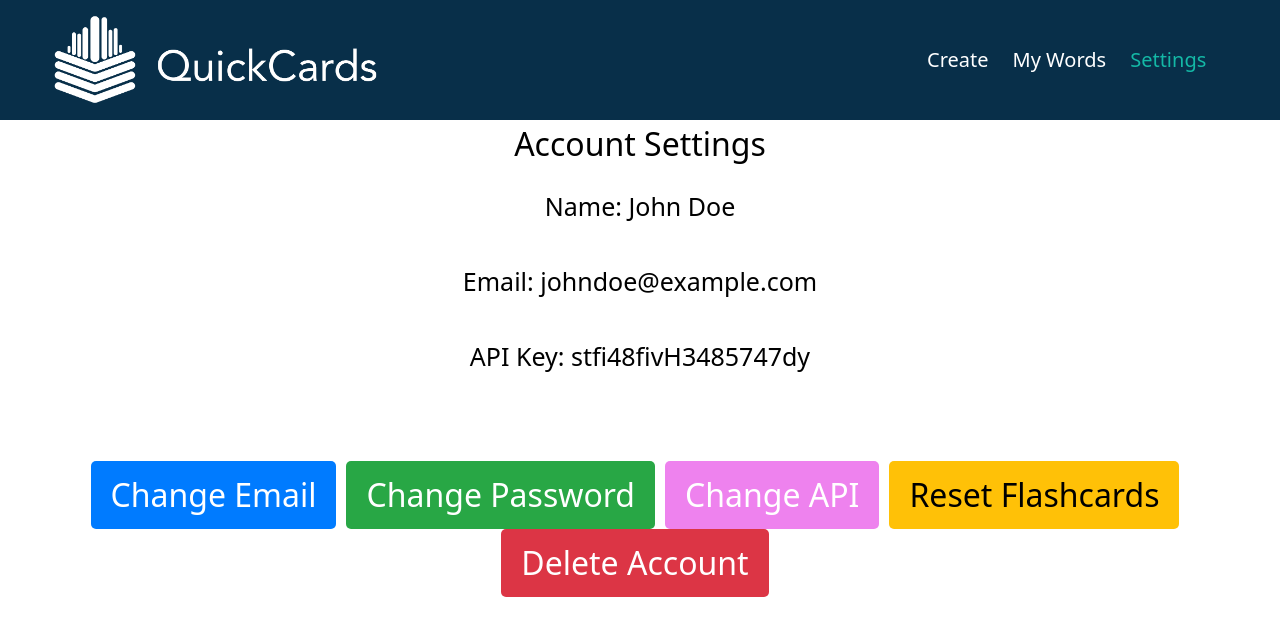
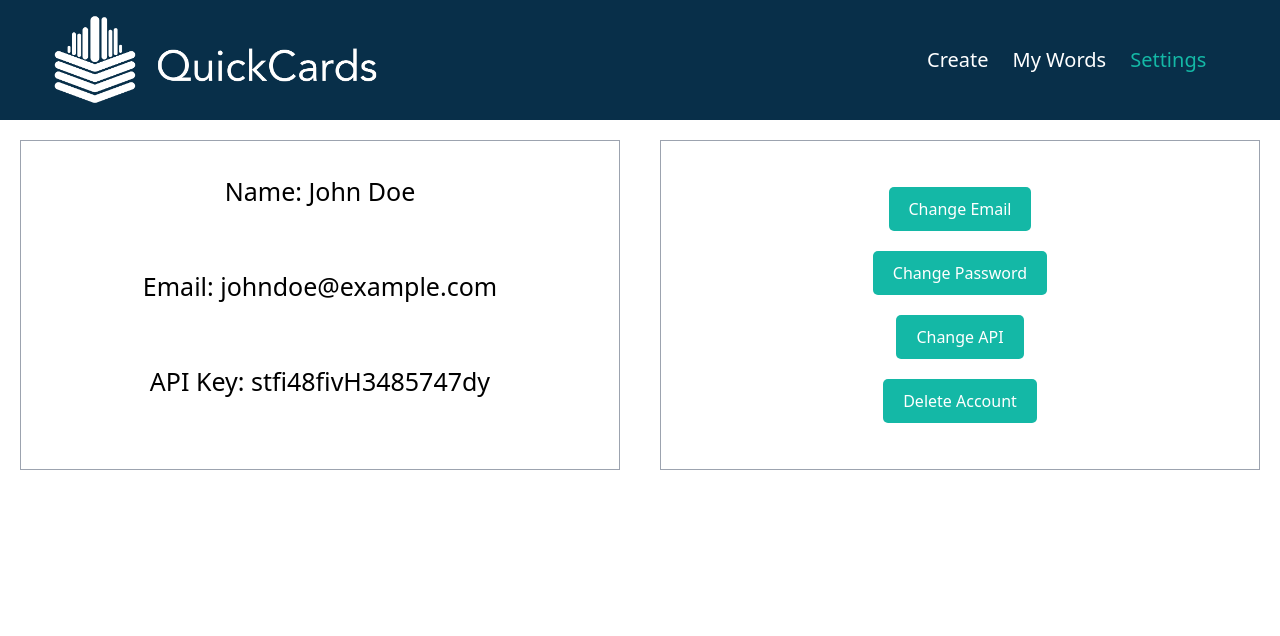
Before and after one commit to garrettjgp18/QuickCards_v2, a React (Vite) app in the folder frontend/quickcards/: page /settings in a window 1280 px wide. Shown: the top 636 px of the page. Built offline with nearby package versions, Linux system fonts and the light colour scheme.

Commit message:
Add files via upload
Change layout and look to the figma layout and look.

```diff
--- a/frontend/quickcards/src/pages/Settings.jsx
+++ b/frontend/quickcards/src/pages/Settings.jsx
@@ -40,22 +40,21 @@ function SettingsPage() {
     };
 
     return (
-      <div>
-        <div style={{ textAlign: 'center'}}>
-            <h1 style={{ fontSize: '2rem', marginBottom: '20px' }}>Account Settings</h1>
+      <div className="flex flex-row xsm:flex-col sm:flex-col md:flex-row lg:flex-row xl:flex-row 2xl:flex-row">
+        <div className="md:w-1/2 lg:w-1/2 xl:w-1/2 2xl:w-1/2 p-4 border border-gray-400 flex flex-col items-center justify-center" style={{ margin: '20px' }}>
+          <div style={{ textAlign: 'center', fontSize: '25px'}}>
+            <p style={{ margin: '10px' }}>Name: {name}</p><br></br>
+            <p style={{ margin: '10px' }}>Email: {email}</p><br></br>
+            <p style={{ margin: '10px' }}>API Key: {api}</p><br></br>
+          </div>
         </div>
-        <div style={{ textAlign: 'center', fontSize: '25px'}}>
-          <p>Name: {name}</p><br></br>
-          <p>Email: {email}</p><br></br>
-          <p>API Key: {api}</p><br></br>
-        </div>
-        <br></br><br></br>
-        <div style={{ fontSize: '2rem', textAlign: 'center'}}>
-          <button onClick={handleChangeEmail} style={{ backgroundColor: '#007bff', color: '#fff', padding: '10px 20px', borderRadius: '5px', marginRight: '10px', border: 'none' }}>Change Email</button>
-          <button onClick={handleChangePassword} style={{ backgroundColor: '#28a745', color: '#fff', padding: '10px 20px', borderRadius: '5px', marginRight: '10px', border: 'none' }}>Change Password</button>
-          <button onClick={handleChangeAPI} style={{ backgroundColor: 'violet', color: '#fff', padding: '10px 20px', borderRadius: '5px', marginRight: '10px', border: 'none' }}>Change API</button>
-          <button onClick={handleResetFlashcards} style={{ backgroundColor: '#ffc107', color: '#000', padding: '10px 20px', borderRadius: '5px', marginRight: '10px', border: 'none' }}>Reset Flashcards</button>
-          <button onClick={handleDeleteAccount} style={{ backgroundColor: '#dc3545', color: '#fff', padding: '10px 20px', borderRadius: '5px', marginRight: '10px', border: 'none' }}>Delete Account</button>
+        <div className="md:w-1/2 lg:w-1/2 xl:w-1/2 2xl:w-1/2 p-4 border border-gray-400 flex flex-col items-center justify-center" style={{ margin: '20px' }}>
+          <div className="flex flex-col items-center" style = {{ margin: '20px' }}>
+            <button onClick={handleChangeEmail} style={{ color: '#fff', padding: '10px 20px', borderRadius: '5px', margin: '10px', border: 'none' }} class="bg-teal-500">Change Email</button>
+            <button onClick={handleChangePassword} style={{ color: '#fff', padding: '10px 20px', borderRadius: '5px', margin: '10px', border: 'none' }} class="bg-teal-500">Change Password</button>
+            <button onClick={handleChangeAPI} style={{ color: '#fff', padding: '10px 20px', borderRadius: '5px', margin: '10px', border: 'none' }} class="bg-teal-500">Change API</button>
+            <button onClick={handleDeleteAccount} style={{ color: '#fff', padding: '10px 20px', borderRadius: '5px', margin: '10px', border: 'none' }} class="bg-teal-500">Delete Account</button>
+          </div>
         </div>
 
         {showDeleteConfirmation && (
```
